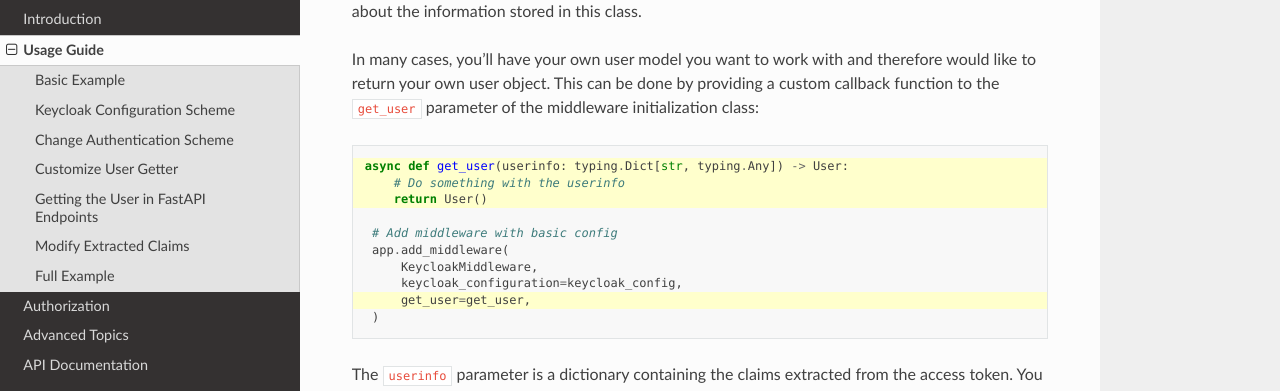
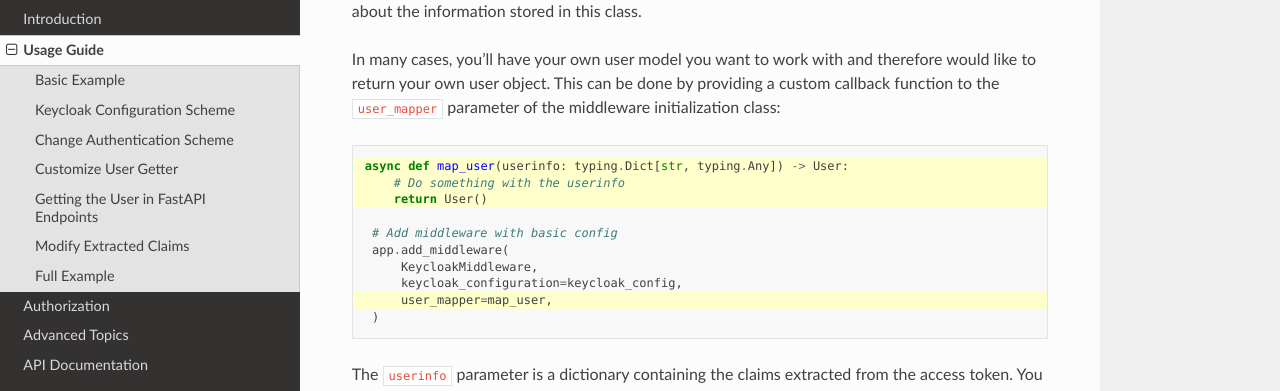
Before and after one commit to waza-ari/fastapi-keycloak-middleware, a Sphinx documentation site: the page built from docs/usage.rst, in a window 1280 px wide and 900 px high, scrolled down 1763 px. Shown: the part 158-549 px from the top of the window. Built offline with Sphinx 7.4.7 and the Read the Docs theme 2.0.0, drawn with Linux system fonts in a browser that asks for light colours; the version number is read from the project's files by our own code; some of the changed text lies outside the part shown.

Commit message:
docs(usages): Update usage to reflect code in newest version

```diff
--- a/docs/usage.rst
+++ b/docs/usage.rst
@@ -79,12 +79,12 @@
 
 By default an instance of :code:`FastApiUser` will be returned. Refer to the API documentation for details about the information stored in this class.
 
-In many cases, you'll have your own user model you want to work with and therefore would like to return your own user object. This can be done by providing a custom callback function to the :code:`get_user` parameter of the middleware initialization class:
+In many cases, you'll have your own user model you want to work with and therefore would like to return your own user object. This can be done by providing a custom callback function to the :code:`user_mapper` parameter of the middleware initialization class:
 
 .. code-block:: python
    :emphasize-lines: 1,2,3,9
 
-   async def get_user(userinfo: typing.Dict[str, typing.Any]) -> User:
+   async def map_user(userinfo: typing.Dict[str, typing.Any]) -> User:
        # Do something with the userinfo
        return User()
 
@@ -92,7 +92,7 @@
     app.add_middleware(
         KeycloakMiddleware,
         keycloak_configuration=keycloak_config,
-        get_user=get_user,
+        user_mapper=map_user,
     )
 
 The :code:`userinfo` parameter is a dictionary containing the claims extracted from the access token. You can rely on all the claims to be populated, as tokens without these claims are rejected in a previous step by default. This behavior can be changed by setting the :code:`reject_on_missing_claim` parameter of the :code:`KeycloakConfiguration` class to :code:`False`, then you need to handle potentially missing claims yourself.
@@ -173,7 +173,7 @@
 Modify Extracted Claims
 ^^^^^^^^^^^^^^^^^^^^^^^
 
-You can also configure the class to extract other / additional claims from the token and pass it to the :code:`get_user` function:
+You can also configure the class to extract other / additional claims from the token and pass it to the :code:`user_mapper` function:
 
 .. code-block:: python
    :emphasize-lines: 7
@@ -246,7 +246,7 @@
     app.add_middleware(
         KeycloakMiddleware,
         keycloak_configuration=keycloak_config,
-        get_user=auth_get_user,
+        user_mapper=map_user,
     )
 
     @app.get("/")
```
